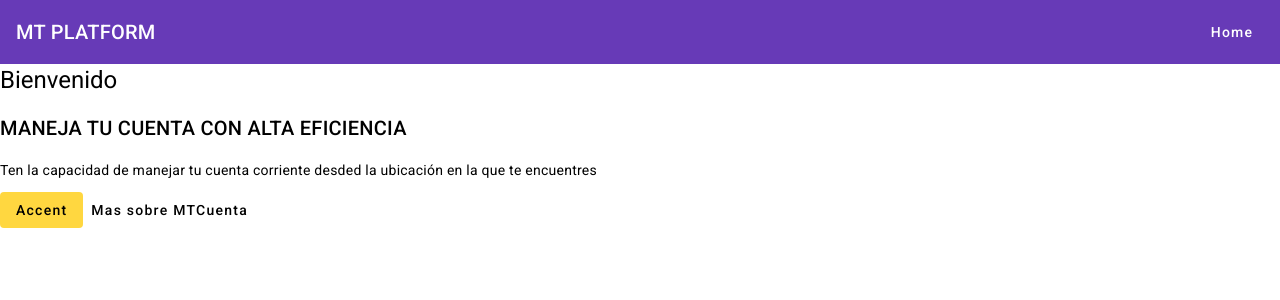
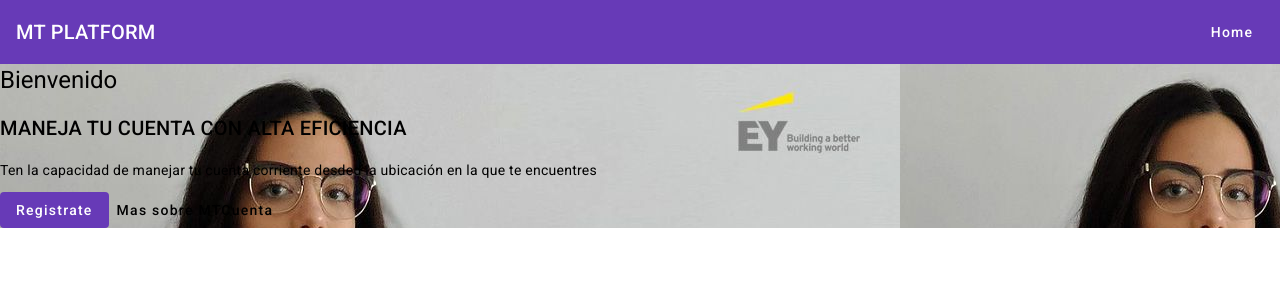
Before and after one commit to finance-economic-eng/finance-final-project, an Angular app: page /home in a window 1280 px wide. Shown: the top 300 px of the page. Built offline with nearby package versions, Linux system fonts and the light colour scheme.

Commit message:
feat(html-css): posted girl picture

```diff
--- a/src/app/public/pages/home/home.component.css
+++ b/src/app/public/pages/home/home.component.css
@@ -0,0 +1,3 @@
+.home{
+  background-image: url("../../../../assets/proof.jpg");
+}
--- a/src/app/public/pages/home/home.component.html
+++ b/src/app/public/pages/home/home.component.html
@@ -1,6 +1,8 @@
-<h1>Bienvenido</h1>
-<h2>MANEJA TU CUENTA CON ALTA EFICIENCIA</h2>
-<p> Ten la capacidad de manejar tu cuenta corriente desded la ubicación en la que
-te encuentres</p>
-<button mat-flat-button color="accent">Accent</button>
-<button mat-button>Mas sobre MTCuenta</button>
+<div class="home">
+  <h1>Bienvenido</h1>
+  <h2>MANEJA TU CUENTA CON ALTA EFICIENCIA</h2>
+  <p> Ten la capacidad de manejar tu cuenta corriente desded la ubicación en la que
+    te encuentres</p>
+  <button mat-flat-button color="primary">Registrate</button>
+  <button mat-button>Mas sobre MTCuenta</button>
+</div>
```
Also changed, not shown: src/assets/proof.jpg (added).
